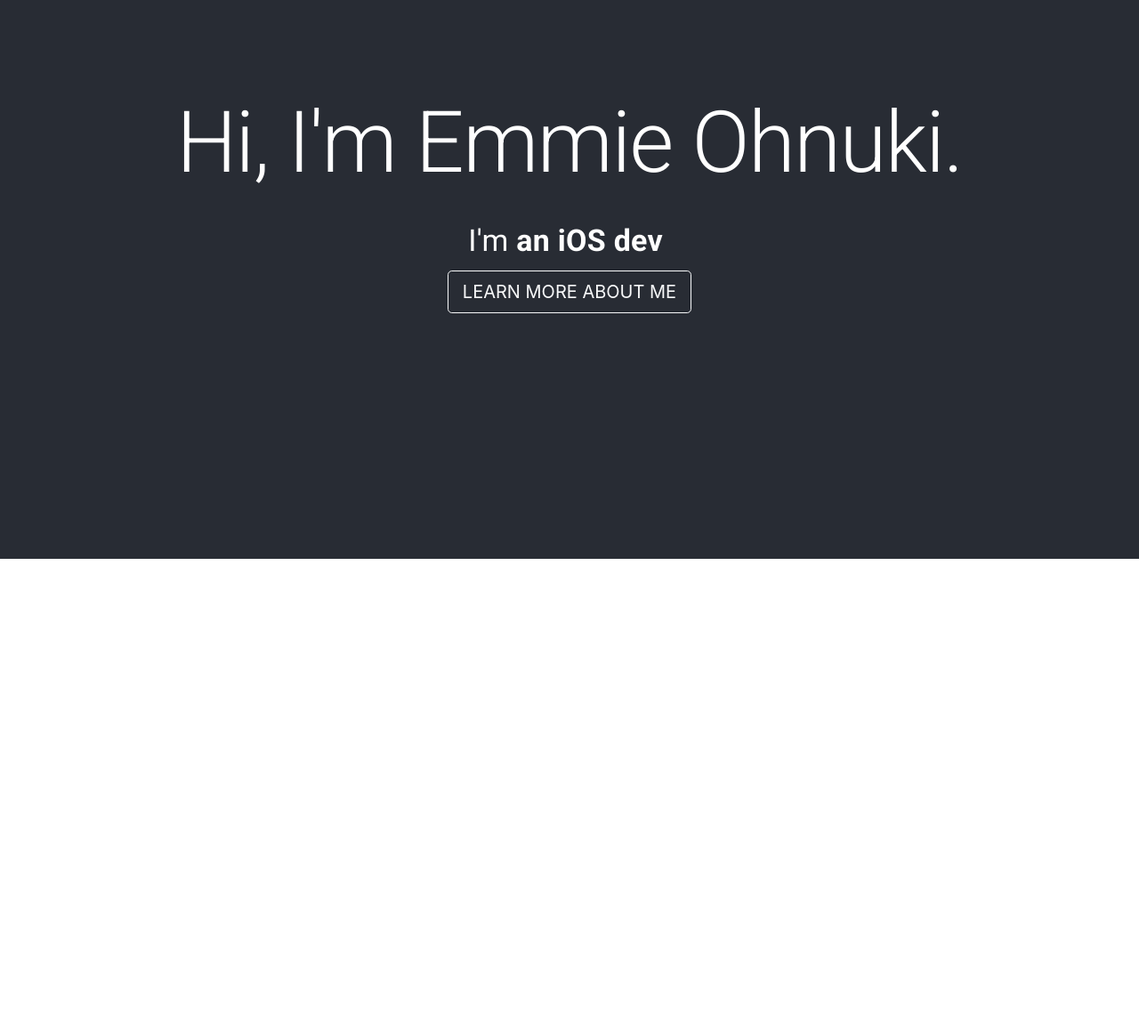
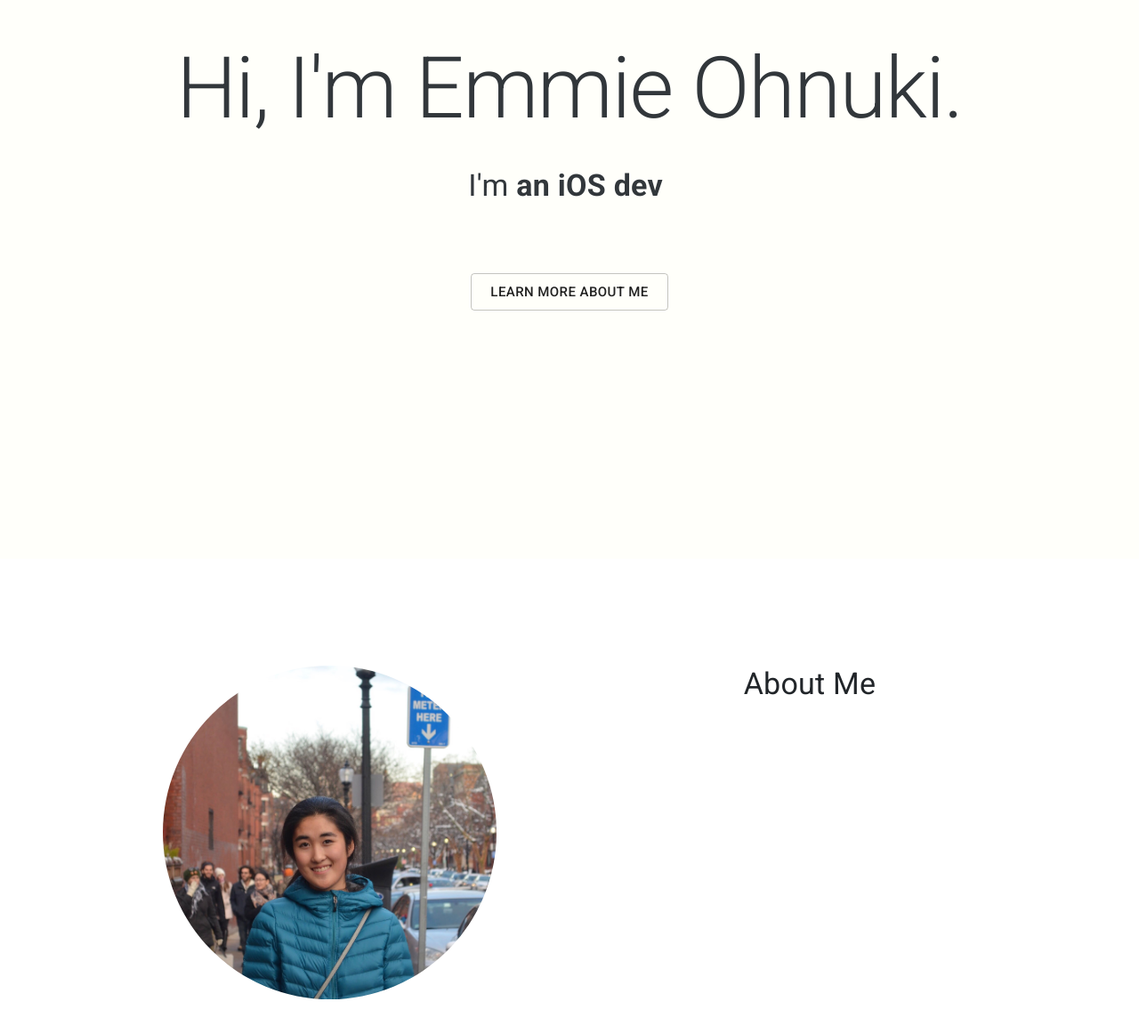
Before and after one commit to emaohn/my-website, a React (Create React App) app: page / in a window 1280 px wide. Shown: the part 172-1334 px from the top of the page at 89% size. Before the commit the page ends 800 px from the top, so only its background shows below. Built offline with nearby package versions, Linux system fonts and the light colour scheme.

Commit message:
setup ui palette, refactored/finished header, setup about section

```diff
--- a/public/index.html
+++ b/public/index.html
@@ -25,12 +25,6 @@
       Learn how to configure a non-root public URL by running `npm run build`.
     -->
     <link rel="stylesheet" href="https://fonts.googleapis.com/css?family=Roboto:300,400,500,700&display=swap" />
-    <link
-      rel="stylesheet"
-      href="https://maxcdn.bootstrapcdn.com/bootstrap/4.4.1/css/bootstrap.min.css"
-      integrity="sha384-Vkoo8x4CGsO3+Hhxv8T/Q5PaXtkKtu6ug5TOeNV6gBiFeWPGFN9MuhOf23Q9Ifjh"
-      crossorigin="anonymous"
-    />
     <link rel="stylesheet" href="https://fonts.googleapis.com/icon?family=Material+Icons" />
     <title>React App</title>
   </head>
--- a/src/App.css
+++ b/src/App.css
@@ -14,14 +14,14 @@
 }
 
 .App-header {
-  background-color: #282c34;
+  background-color: #FFFFFA;
   min-height: 100vh;
   display: flex;
   flex-direction: column;
   align-items: center;
   justify-content: center;
   font-size: calc(10px + 2vmin);
-  color: white;
+  color: #32373B;
 }
 
 .App-link {
@@ -36,3 +36,13 @@
     transform: rotate(360deg);
   }
 }
+
+.App-about {
+
+}
+
+#avatar img {
+  width: 75%;
+  object-fit: cover;
+  border-radius: 50%;
+}
--- a/src/App.js
+++ b/src/App.js
@@ -1,6 +1,9 @@
 import React from 'react';
 import './App.css';
 import Intro from './components/Intro.js'
+import About from './components/About.js'
+import Projects from './components/Projects.js'
+import Current from './components/Current.js'
 
 function App() {
   return (
@@ -8,6 +11,9 @@ function App() {
       <header className="App-header">
         <Intro></Intro>
       </header>
+      <div className="App-about">
+        <About></About>
+      </div>
     </div>
   );
 }
--- a/src/components/About.js
+++ b/src/components/About.js
@@ -0,0 +1,27 @@
+import React from 'react'
+import {Typography, Box, Container, Grid, Paper, Button} from '@material-ui/core';
+import { ThemeProvider } from '@material-ui/styles';
+import theme from '../theme'
+import Avatar from '@material-ui/core/Avatar'
+import { CardMedia } from '@material-ui/core';
+
+export default function About() {
+    return(
+        <div>
+            <ThemeProvider theme={theme}>
+                <Box p={15}>
+                    <Grid container spacing={5}>
+                        <Grid item md={6}>
+                            <div id='avatar'>
+                                <img src={require('../static/avatar.jpeg')}/>
+                            </div>
+                        </Grid>
+                        <Grid item md={6}>
+                            <Typography variant='h4'>About Me</Typography>
+                        </Grid>
+                    </Grid>
+                </Box>
+            </ThemeProvider>
+        </div>
+    )
+}
--- a/src/components/Intro.js
+++ b/src/components/Intro.js
@@ -1,17 +1,22 @@
 import React from 'react';
 import Typical from 'react-typical'
-import { Button, Container, Row, Col} from 'react-bootstrap';
-import Typography from '@material-ui/core/Typography';
+import {Typography, Box, Container, Grid, Paper, Button} from '@material-ui/core';
+import { ThemeProvider } from '@material-ui/styles';
+import theme from '../theme'
 
 export default function Intro() {
     return (
         <div>
-            <Container>
-                <Row>
-                    <Col sm='12'>
+            <ThemeProvider theme={theme}>
+                <Box height='100%' width='100%'>
+                    <Grid container direction='column' justify ='center' alignItems='center'>
+                        <Grid container direction='row' justify ='center' alignItems='center'>
+                            <Grid item xs={12}>
                                 <Typography variant='h1' component='h2' gutterBottom>
                                     Hi, I'm Emmie Ohnuki.
                                 </Typography>
+                            </Grid>
+                            <Grid item xs={12}>
                                 <Typography variant='h4' gutterBottom>
                                     I'm
                                         <Typical
@@ -25,14 +30,18 @@ export default function Intro() {
                                                     ' a photographer.', 1000]}
                                         />
                                 </Typography>
-                    </Col>
-                </Row>
-                <Row>
-                    <Col sm={12}>
-                        <Button variant="outline-light" size='lg'>LEARN MORE ABOUT ME</Button>{' '}
-                    </Col>
-                </Row>
-            </Container>
+                            </Grid>
+                        </Grid>
+                        <Grid container direction='row' justify ='center' alignItems='center'>
+                            <Box m={8}>
+                                <Grid item xs={12}>
+                                    <Button size='large' variant='outlined' color='default'>Learn more about me</Button>
+                                </Grid>
+                            </Box>
+                        </Grid>
+                    </Grid>
+                </Box>
+            </ThemeProvider>
         </div>
     )
 }
--- /dev/null
+++ b/src/theme.js
@@ -0,0 +1,14 @@
+import { createMuiTheme } from '@material-ui/core/styles';
+
+const theme = createMuiTheme({
+    palette: {
+        primary: {
+            main: '#38AFAD'
+        },
+        secondary: {
+            main: '#32373B'
+        },
+    },
+})
+
+export default theme;
```
Also changed, not shown: src/static/avatar.jpeg (added). Lines whose indentation alone changed are shown as unchanged.
